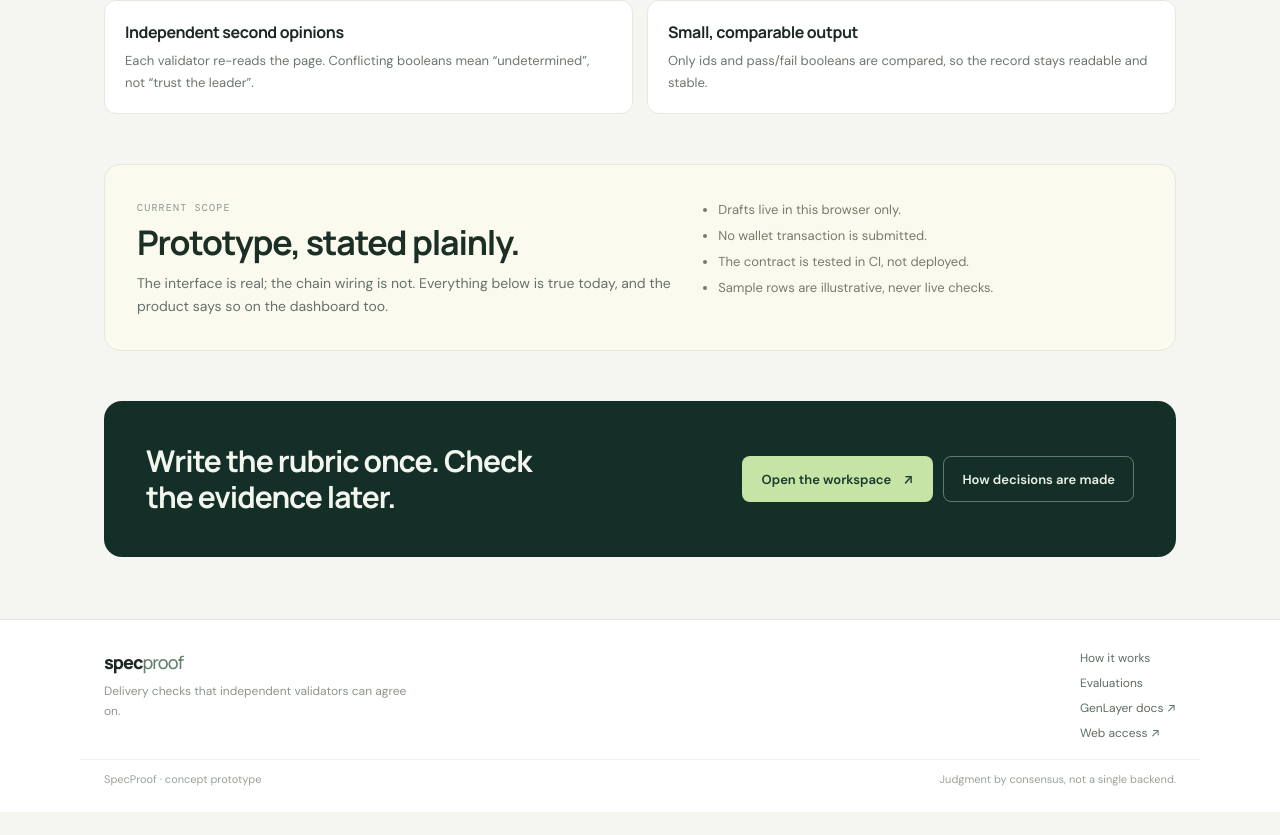
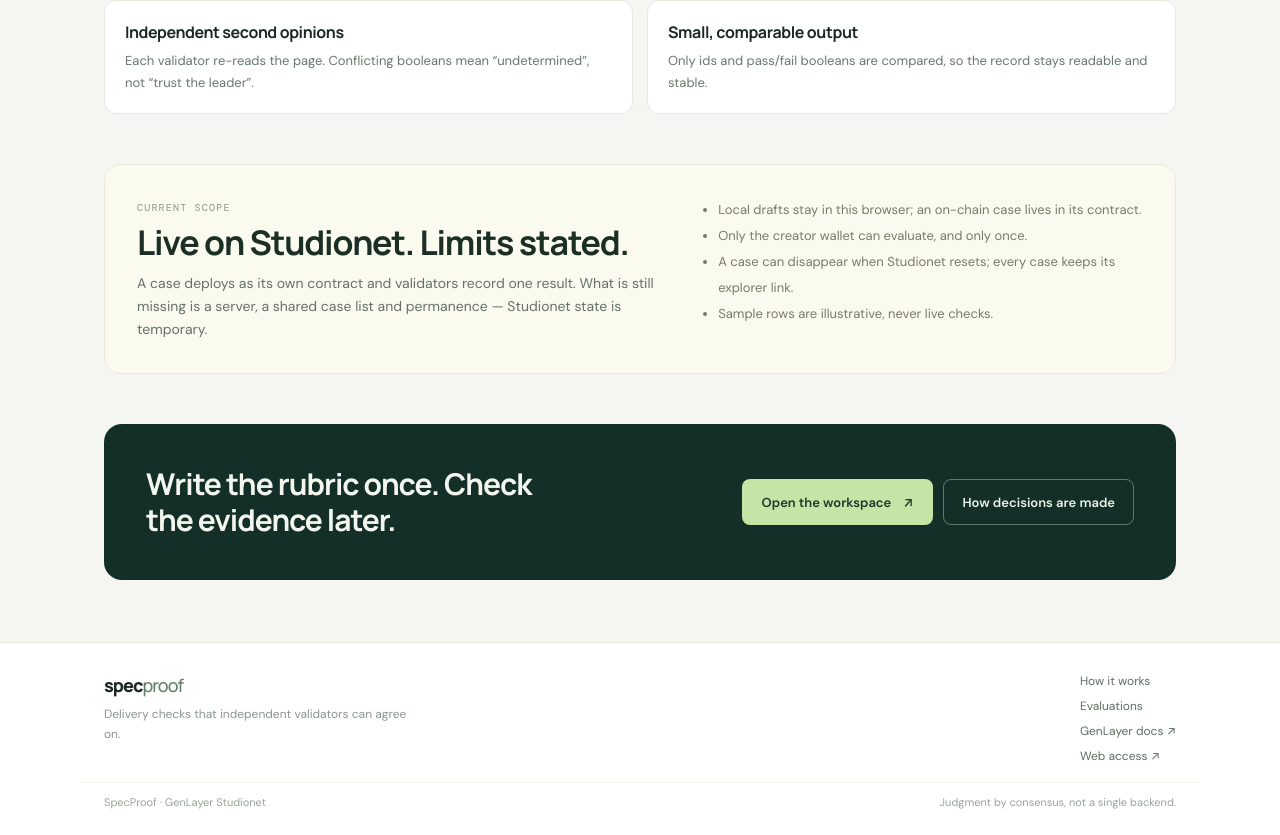
Before and after one commit to weels007/SpecProof, a React (Vite) app: page / in a window 1280 px wide. Shown: the part 1386-2221 px from the top of the page. Before the commit the page ends 2198 px from the top, so only its background shows below. Built offline with nearby package versions, Linux system fonts and the light colour scheme; what genlayer-js would draw is missing.

Commit message:
Correct public copy now that cases are on chain

```diff
--- a/src/components/Sidebar.tsx
+++ b/src/components/Sidebar.tsx
@@ -104,7 +104,7 @@ export function Sidebar({ route, wallet, draftCount, onOpenWallet, onNewCase }:
           <span className="avatar">SP</span>
           <div>
             <strong>SpecProof</strong>
-            <small>Prototype workspace</small>
+            <small>Studionet workspace</small>
           </div>
           <span className="profile-more" aria-hidden="true">
             ···
--- a/src/components/SiteFooter.tsx
+++ b/src/components/SiteFooter.tsx
@@ -26,7 +26,7 @@ export function SiteFooter() {
         </nav>
       </div>
       <div className="site-footer-base">
-        <span>SpecProof · concept prototype</span>
+        <span>SpecProof · GenLayer Studionet</span>
         <span>Judgment by consensus, not a single backend.</span>
       </div>
     </footer>
--- a/src/components/WalletDialog.tsx
+++ b/src/components/WalletDialog.tsx
@@ -95,8 +95,9 @@ export function WalletDialog({ open, onClose, wallet, onConnected }: WalletDialo
         ) : (
           <>
             <p className="wallet-intro">
-              SpecProof asks your wallet for the account address only. It never requests a seed
-              phrase or a private key, and this prototype sends no transaction.
+              SpecProof asks your wallet for the account address, and only ever to sign what you
+              start: deploying a case or recording its evaluation. It never requests a seed phrase
+              or a private key.
             </p>
 
             {wallet.error ? (
--- a/src/pages/LandingPage.tsx
+++ b/src/pages/LandingPage.tsx
@@ -182,17 +182,17 @@ export function LandingPage({ onStart }: LandingPageProps) {
           <div>
             <span className="lp-kicker">CURRENT SCOPE</span>
             <h2 className="lp-h2" id="lp-status-title">
-              Prototype, stated plainly.
+              Live on Studionet. Limits stated.
             </h2>
             <p className="lp-section-lead">
-              The interface is real; the chain wiring is not. Everything below is true today, and
-              the product says so on the dashboard too.
+              A case deploys as its own contract and validators record one result. What is still
+              missing is a server, a shared case list and permanence — Studionet state is temporary.
             </p>
           </div>
           <ul>
-            <li>Drafts live in this browser only.</li>
-            <li>No wallet transaction is submitted.</li>
-            <li>The contract is tested in CI, not deployed.</li>
+            <li>Local drafts stay in this browser; an on-chain case lives in its contract.</li>
+            <li>Only the creator wallet can evaluate, and only once.</li>
+            <li>A case can disappear when Studionet resets; every case keeps its explorer link.</li>
             <li>Sample rows are illustrative, never live checks.</li>
           </ul>
         </div>
--- a/src/pages/WorkspacePage.tsx
+++ b/src/pages/WorkspacePage.tsx
@@ -52,7 +52,7 @@ export function WorkspacePage({ drafts, onOpenCase, onNewCase }: WorkspacePagePr
 
       <footer className="page-footer">
         <span>
-          SpecProof <span className="footer-separator">·</span> concept prototype
+          SpecProof <span className="footer-separator">·</span> GenLayer Studionet
         </span>
         <span>Judgment by consensus, not a single backend.</span>
         <a href="https://docs.genlayer.com" target="_blank" rel="noreferrer">
```
Also changed, not shown: 1 other file (tests, documents, lock files or other folders).
